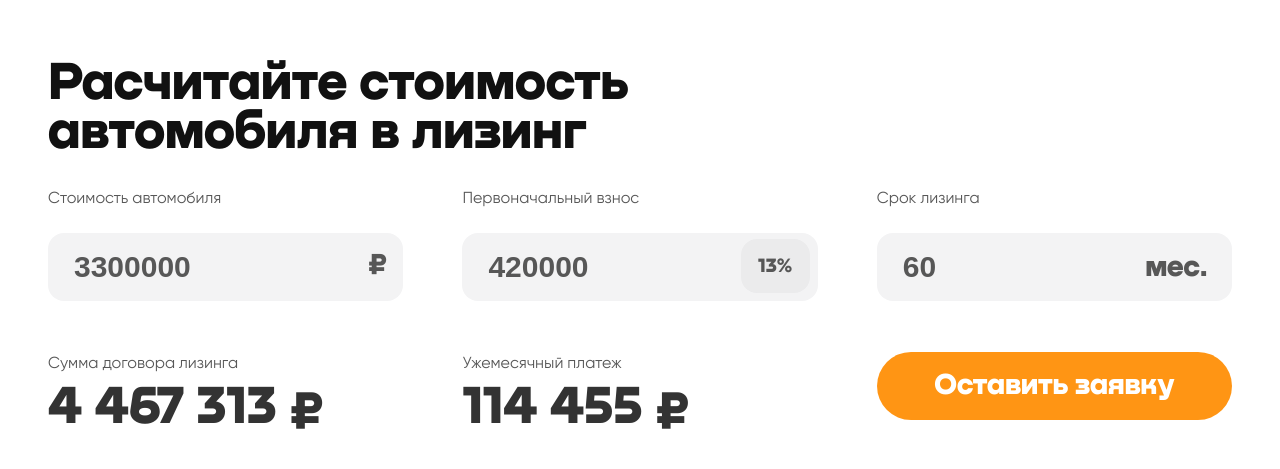
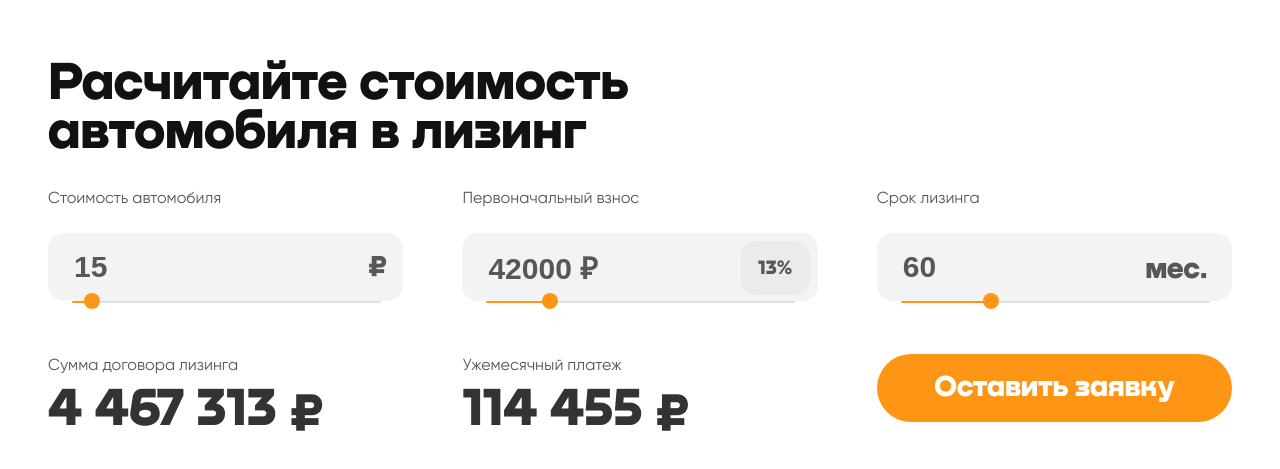
Before and after one commit to TheFasWalker/TestWorckForFriendLee, a website: page TestWorckForFriendLee/index.html in a window 1280 px wide. Shown: the part 153-622 px from the top of the page. Drawn offline with nearby package versions, Linux system fonts and the light colour scheme; files that its build step writes are made by us from their sources.

Commit message:
added sliders for inputs and slyles

```diff
--- a/TestWorckForFriendLee/index.html
+++ b/TestWorckForFriendLee/index.html
@@ -12,32 +12,34 @@
 </head>
 <body>
 	<div class="wrapper">
-	<section class="calculator container">
+	<form action="#" class="calculator container">
 		<h1 class="calculator__title">
 			Расчитайте стоимость автомобиля в лизинг
 		</h1>
 		<div class="calculator__inputs">
 			<div class="calculator__section calculator__section_rub">
 				<div class="calculator__subtitle">
-					<span class="calculator__subtitle_dextop">Стоимость автомобиля</span>
-					<span class="calculator__subtitle_mobile">Желаемая сумма кредита</span>
+					<span>Стоимость автомобиля</span>
 				</div>
-				<input class="calculator__input calculator__input_cost" type="number" value="3300000">
+				<input class="calculator__input calculator__input_cost js-calculator__input_cost" id="js-cost-rub" type="text">
+				<div id="js-slider-cost-min" class="calculator__slider"></div>
 			</div>
 			<div class="calculator__section calculator__section_percent">
 				<div class="calculator__subtitle">
 					<span>Первоначальный взнос</span>
 				</div>
-				<input class="calculator__input calculator__input_cost" type="number" value="420000">
+				<input class="calculator__input calculator__input_cost" id="js-calculator-lising" type="text" >
 				<div class="calculator__percent">
 					<span>13%</span>
 				</div>
+				<div id="js-slider-deposit" class="calculator__slider"></div>
 			</div>
 			<div class="calculator__section calculator__section_month">
 				<div class="calculator__subtitle">
 					<span>Срок лизинга</span>
 				</div>
-				<input class="calculator__input calculator__input_cost" type="number" value="60">
+				<input class="calculator__input calculator__input_cost" id="js-calculator-month" type="text" >
+				<div id="js-slider-month" class="calculator__slider"></div>
 			</div>
 		</div>
 		<div class="calculator__information information">
@@ -58,13 +60,14 @@
 				</div>
 			</div>
 			<div class="calculator__section">
-				<button class="calculator__button">Оставить заявку</button>
+				<button class="calculator__button" type="button">Оставить заявку</button>
 			</div>
 		</div>
 
 
 
-	</section>
+
+	</form>
 	</div>
 	<script src="//code.jquery.com/jquery-1.12.4.js"></script>
 	<script src="//code.jquery.com/ui/1.12.1/jquery-ui.js"></script>
--- a/src/scripts/script.js
+++ b/src/scripts/script.js
@@ -1,3 +1,46 @@
-$( document ).ready(function() {
-    $( "#slider" ).slider();
+
+
+$(document).ready(function () {
+    $( function() {
+        $( "#js-slider-cost-min" ).slider({
+            range: "min",
+            value: 15,
+            min: 1,
+            max: 200,
+            slide: function( event, ui ) {
+                $( "#js-cost-rub" ).val( ui.value );
+            }
+        });
+
+        $( "#js-cost-rub" ).val($("#js-slider-cost-min" ).slider( "value" ) );
+    } );
+    // $('.calculator__input_cost').keyup(function (){
+    //     let inputValue = $('.calculator__input_cost').val()
+    //     $("#js-slider-cost-min" ).slider( "value", inputValue)
+    // })
+
+    $( function() {
+        $( "#js-slider-deposit" ).slider({
+            range: "min",
+            value: 42000,
+            min: 1,
+            max: 200000,
+            slide: function( event, ui ) {
+                $( "#js-calculator-lising" ).val( ui.value + " ₽");
+            }
+        });
+        $( "#js-calculator-lising" ).val( $( "#js-slider-deposit" ).slider( "value" ) + " ₽");
+    } );
+    $( function() {
+        $( "#js-slider-month" ).slider({
+            range: "min",
+            value: 60,
+            min: 1,
+            max: 200,
+            slide: function( event, ui ) {
+                $( "#js-calculator-month" ).val(ui.value );
+            }
+        });
+        $( "#js-calculator-month" ).val($( "#js-slider-month" ).slider( "value" ) );
+    } );
 });
--- /dev/null
+++ b/src/scss/_calc_slider.scss
@@ -0,0 +1,39 @@
+.calculator__slider{
+  height: 2px;
+  width: 87%;
+  position: relative;
+  bottom: 0px;
+  left: 24px;
+  background: #e1e1e1;
+  .ui-slider-handle{
+    border-radius: 50%;
+    top: -8px;
+    width: 16px;
+    height: 16px;
+    background: #FF9514;
+  }
+  .ui-slider-handle:focus{
+    border:none;
+  }
+
+
+
+
+  .ui-widget-header{
+    background: #FF9514;
+    border: 1px solid #FF9514;
+  }
+}
+.ui-widget.ui-widget-content{
+  border: none !important;
+}
+.ui-state-default, .ui-widget-content .ui-state-default, .ui-widget-header .ui-state-default, .ui-button, html .ui-button.ui-state-disabled:hover, html .ui-button.ui-state-disabled:active{
+  border: none;
+}
+@media(max-width: 767px){
+  .calculator__slider {
+    width: 87%;
+    left: 20px;
+
+  }
+}
--- a/src/scss/style.scss
+++ b/src/scss/style.scss
@@ -1,5 +1,6 @@
 @import "../fonts/Gilory/stylesheet.css";
 @import "../fonts/Nekst/stylesheet.css";
+@import "_calc_slider";
 * {
 	text-decoration: none;
 	list-style-type: none;
```
Also changed, not shown: src/index.html (+10 -6 lines), TestWorckForFriendLee/public/css/style.css.
